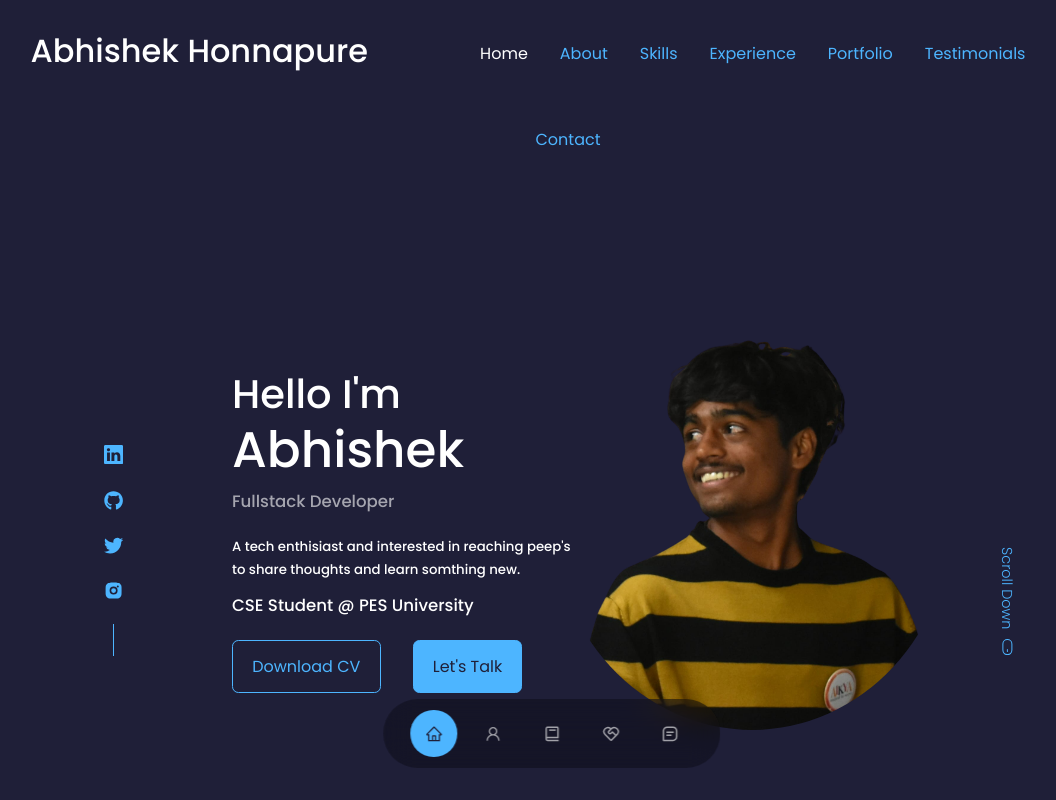
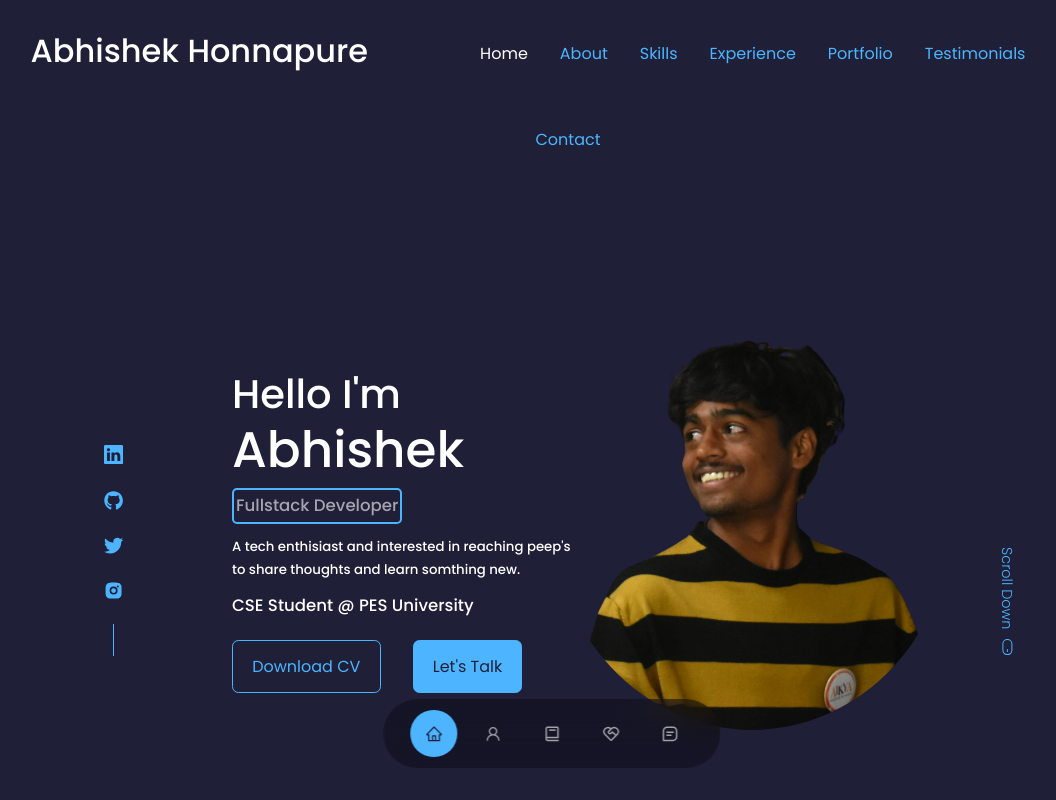
Before and after one commit to its-abhishek/AbhishekHonnapure, a React (Create React App) app: page / in a window 1280 px wide. Shown: the top 800 px of the page, without its empty margins (88-1144 px from the left). Built offline with nearby package versions, Linux system fonts and the light colour scheme.

Commit message:
same change in header - Abhishek

```diff
--- a/src/components/header/Header.jsx
+++ b/src/components/header/Header.jsx
@@ -46,7 +46,7 @@ const Header = () => {
           <h1>Abhishek</h1>
         </div>
         <div data-aos="zoom-in-right" className="header__container-text3">
-          <h5 className="text-light" >Fullstack Developer</h5>
+          <h5 className="text-light" style={{border:"2px solid #4db5ff",borderRadius:"5px",padding:"2px"}} >Fullstack Developer</h5>
         </div>
         <div className="header__container-text4">
           <h5>
```
